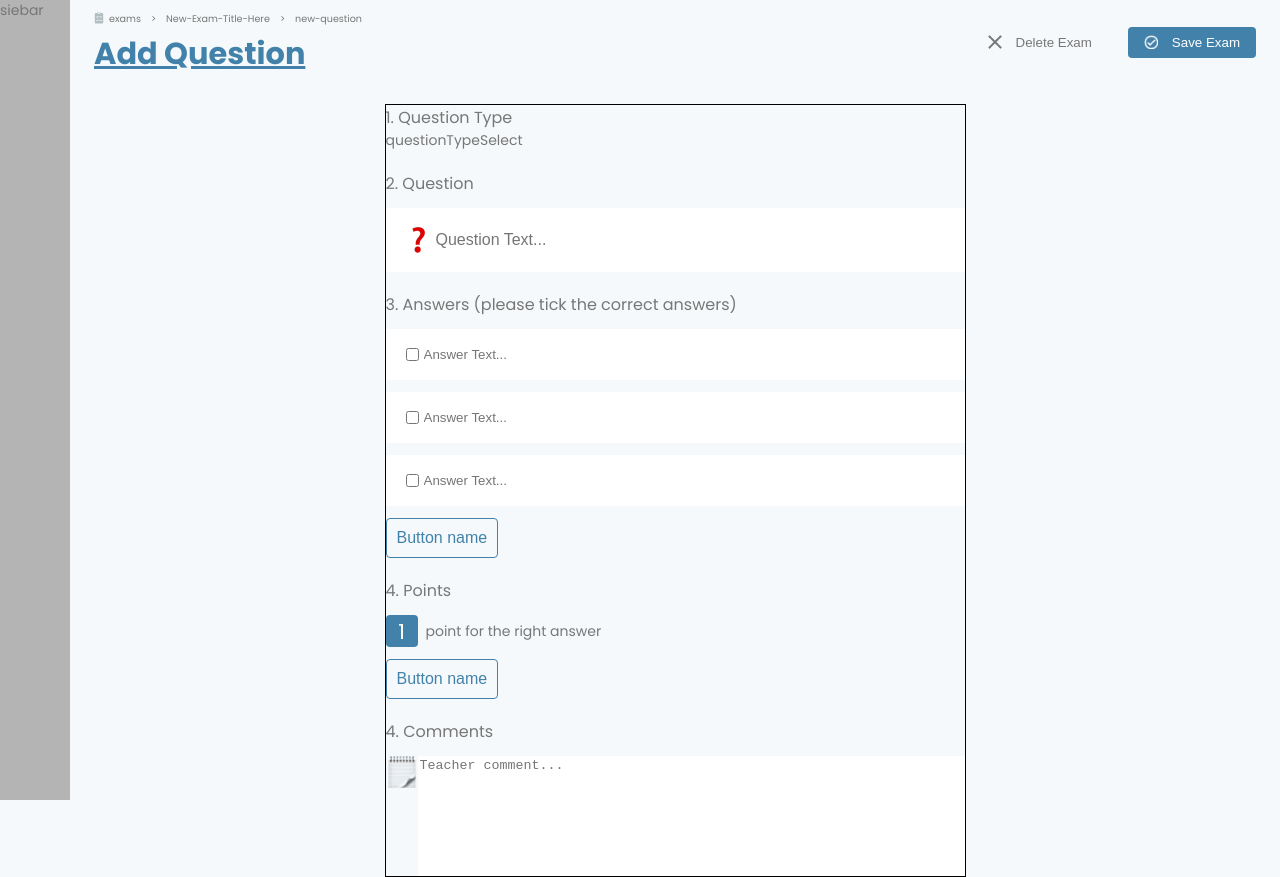
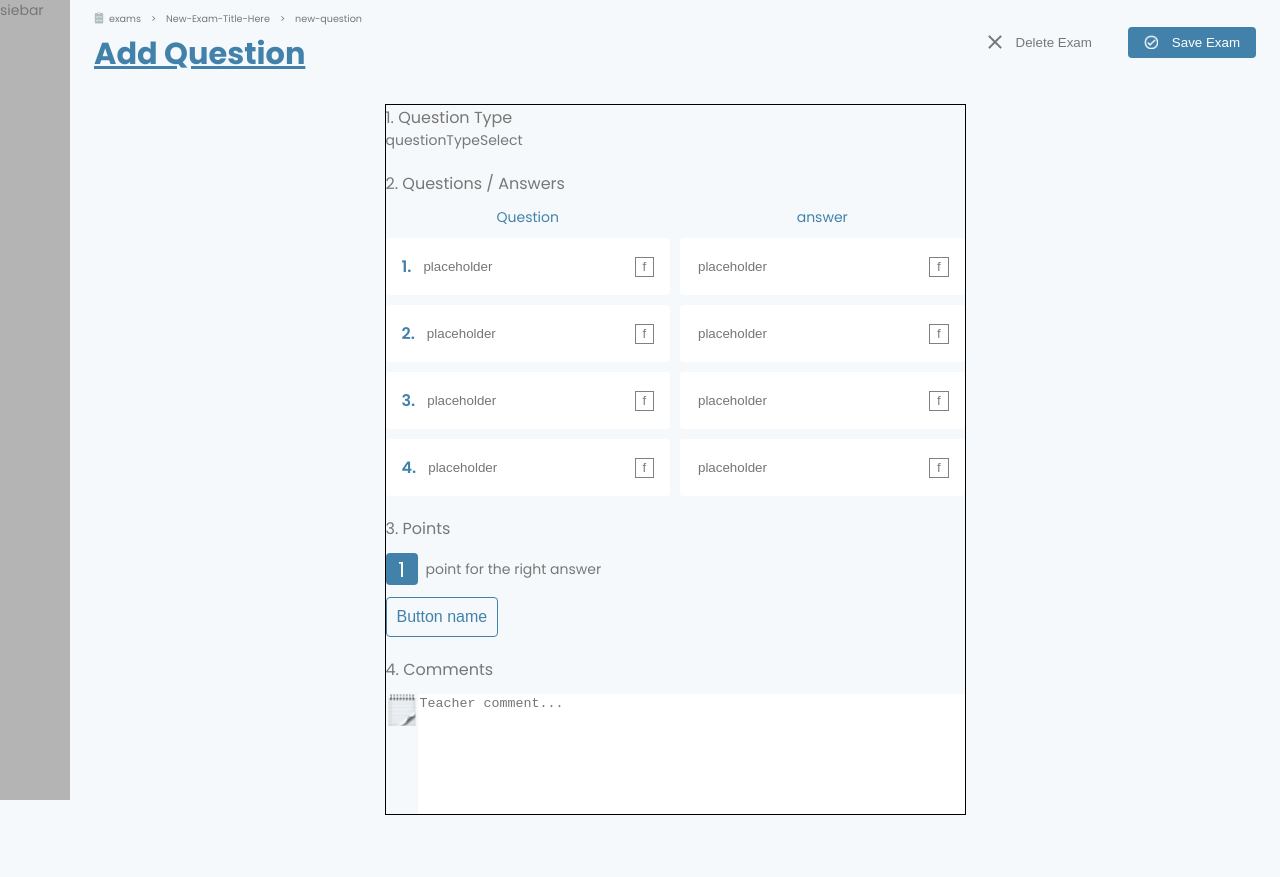
Before and after one commit to AntonKramarenko/questions-board, a React (Create React App) app: page /exams/New-Exam-Title-Here/new-question in a window 1280 px wide. After the commit the page ends 815 px from the top, so only its background shows below. Built offline with nearby package versions, Linux system fonts and the light colour scheme.

Commit message:
add matching type questin template

```diff
--- a/src/components/componentsPage/CeateQuestion/CeateQuestion.tsx
+++ b/src/components/componentsPage/CeateQuestion/CeateQuestion.tsx
@@ -1,5 +1,6 @@
 import React from 'react'
 import { QuestionTypeSelect } from '../../componentsUI/QuestionTypeSelect'
+import { MatchingTypeQuestion } from '../MatchingTypeQuestion'
 import { MultipleTypeQuestion } from '../MultipleTypeQuestion'
 import './CeateQuestion.scss'
 
@@ -9,7 +10,8 @@ export const CeateQuestion = () => {
         <div className="ceateQuestion__title">1. Question Type</div>
         <QuestionTypeSelect/>
 
-        <MultipleTypeQuestion/>
+        {/* <MultipleTypeQuestion/> */}
+        <MatchingTypeQuestion/>
     </div>
   )
 }
--- /dev/null
+++ b/src/components/componentsPage/MatchingTypeQuestion/MatchingTypeQuestion.scss
@@ -0,0 +1,47 @@
+@import '../../../styles/colors.scss';
+@import '../../../styles/main.scss';
+
+.matchingTypeQuestion{
+
+    &__title{
+        font-size: 1rem;
+        margin: 20px 0 12px 0;
+    }
+
+
+    &__questions-body{
+        display: grid;
+        grid-template-columns: repeat(2,1fr);
+        grid-template-rows:20px repeat(4,1fr);
+        gap: 10px;
+    }
+
+    &__body-title {
+        color: $color-primary-active;
+        display: flex;
+        justify-content: center;
+        align-items: end;
+    }
+
+    &__body-item{
+        background-color: $color-primary-ligth;
+        border-radius: $radius;
+        display: flex;
+        padding: 16px;
+
+        span{
+            color: $color-primary-active;
+            font-weight: 600;
+            font-size: 1rem;
+            margin-right: 10px;
+        }
+    }
+}
+
+// .question{
+//     grid-column-start: 1;
+// }
+
+// .answer{
+//     grid-column-start: 2;
+// }
--- /dev/null
+++ b/src/components/componentsPage/MatchingTypeQuestion/MatchingTypeQuestion.tsx
@@ -0,0 +1,29 @@
+import React from 'react'
+import { AnswerPoints } from '../../componentsUI/AnswerPoints'
+import { TeacherComments } from '../../componentsUI/TeacherComments/TeacherComments'
+import { UniversalInput } from '../../componentsUI/UniversalInput'
+import './MatchingTypeQuestion.scss'
+
+export const MatchingTypeQuestion = () => {
+  return (
+    <div className='matchingTypeQuestion'>
+        <div className="matchingTypeQuestion__title">2. Questions / Answers</div>
+        <div className="matchingTypeQuestion__questions-body">
+            <div className="matchingTypeQuestion__body-title question">Question</div>
+            <div className="matchingTypeQuestion__body-title answer">answer</div>
+            <div className="matchingTypeQuestion__body-item question"> <span>1.</span> <UniversalInput/></div>
+            <div className="matchingTypeQuestion__body-item answer"><UniversalInput/></div>
+            <div className="matchingTypeQuestion__body-item question"><span>2.</span>  <UniversalInput/></div>
+            <div className="matchingTypeQuestion__body-item answer"><UniversalInput/></div>
+            <div className="matchingTypeQuestion__body-item question"><span>3.</span>  <UniversalInput/></div>
+            <div className="matchingTypeQuestion__body-item answer"><UniversalInput/></div>
+            <div className="matchingTypeQuestion__body-item question"><span>4.</span>  <UniversalInput/></div>
+            <div className="matchingTypeQuestion__body-item answer"><UniversalInput/></div>
+        </div>
+        <div className="matchingTypeQuestion__title">3. Points</div>
+        <AnswerPoints/>
+        <div className="matchingTypeQuestion__title">4. Comments</div>
+        <TeacherComments/>
+    </div>
+  )
+}
--- /dev/null
+++ b/src/components/componentsPage/MatchingTypeQuestion/index.ts
@@ -0,0 +1 @@
+export * from './MatchingTypeQuestion'
--- a/src/components/componentsUI/MultipleInputAnswer/MultipleInputAnswer.scss
+++ b/src/components/componentsUI/MultipleInputAnswer/MultipleInputAnswer.scss
@@ -9,6 +9,7 @@
     padding: 16px;
 
     &__text{
+        margin-left: 10px;
         border: none;
         width: 100%;
         outline: none;
--- /dev/null
+++ b/src/components/componentsUI/UniversalInput/UniversalInput.scss
@@ -0,0 +1,19 @@
+.universalInput{
+    display: flex;
+    align-items: center;
+    width: 100%;
+
+    input{
+        border: none;
+        width: 100%;
+        outline: none;
+    }
+
+    button {
+        width: 20px;
+        height: 20px;
+        color: grey;
+        background-color: transparent;
+        border: 1px solid grey;
+    }
+}
--- /dev/null
+++ b/src/components/componentsUI/UniversalInput/UniversalInput.tsx
@@ -0,0 +1,11 @@
+import React from 'react'
+import './UniversalInput.scss'
+
+export const UniversalInput = () => {
+  return (
+    <div className='universalInput'>
+        <input type="text"  placeholder='placeholder'/>
+        <button>f</button>
+    </div>
+  )
+}
--- /dev/null
+++ b/src/components/componentsUI/UniversalInput/index.ts
@@ -0,0 +1 @@
+export * from './UniversalInput'
```
